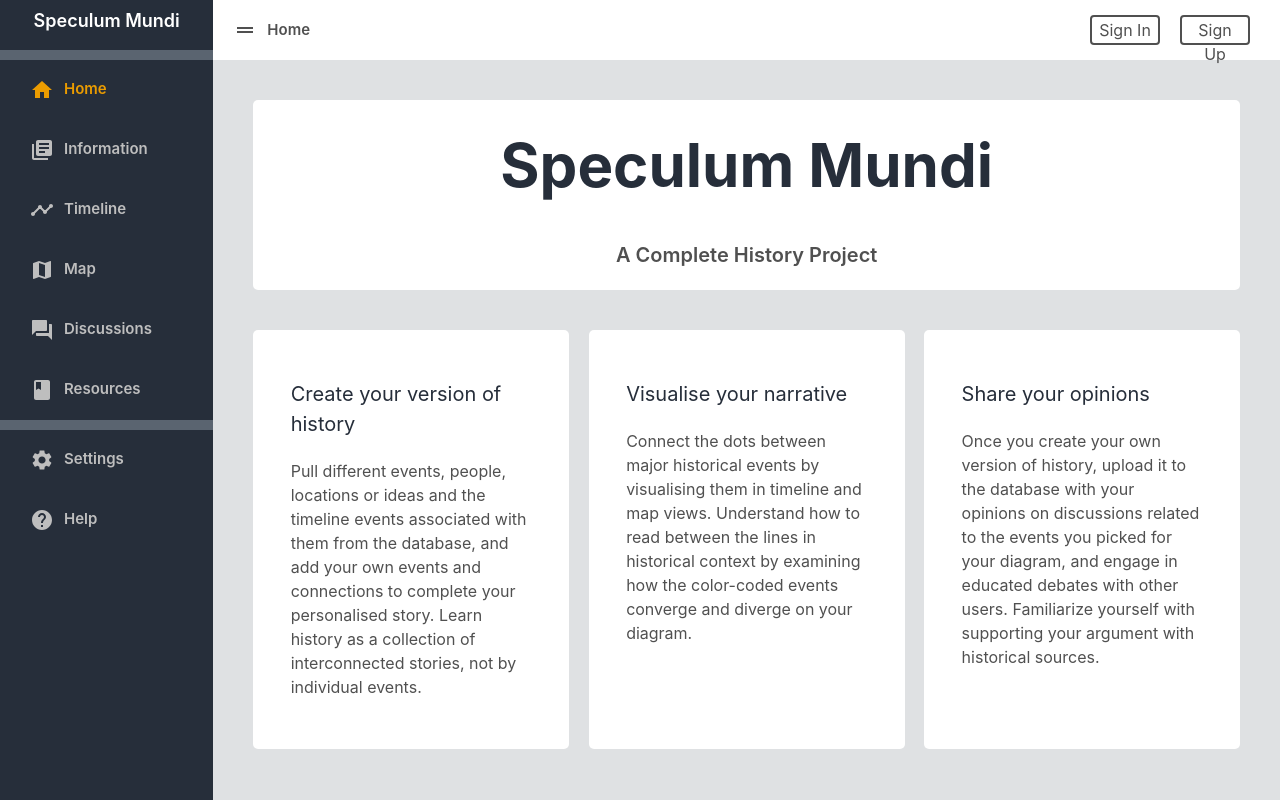
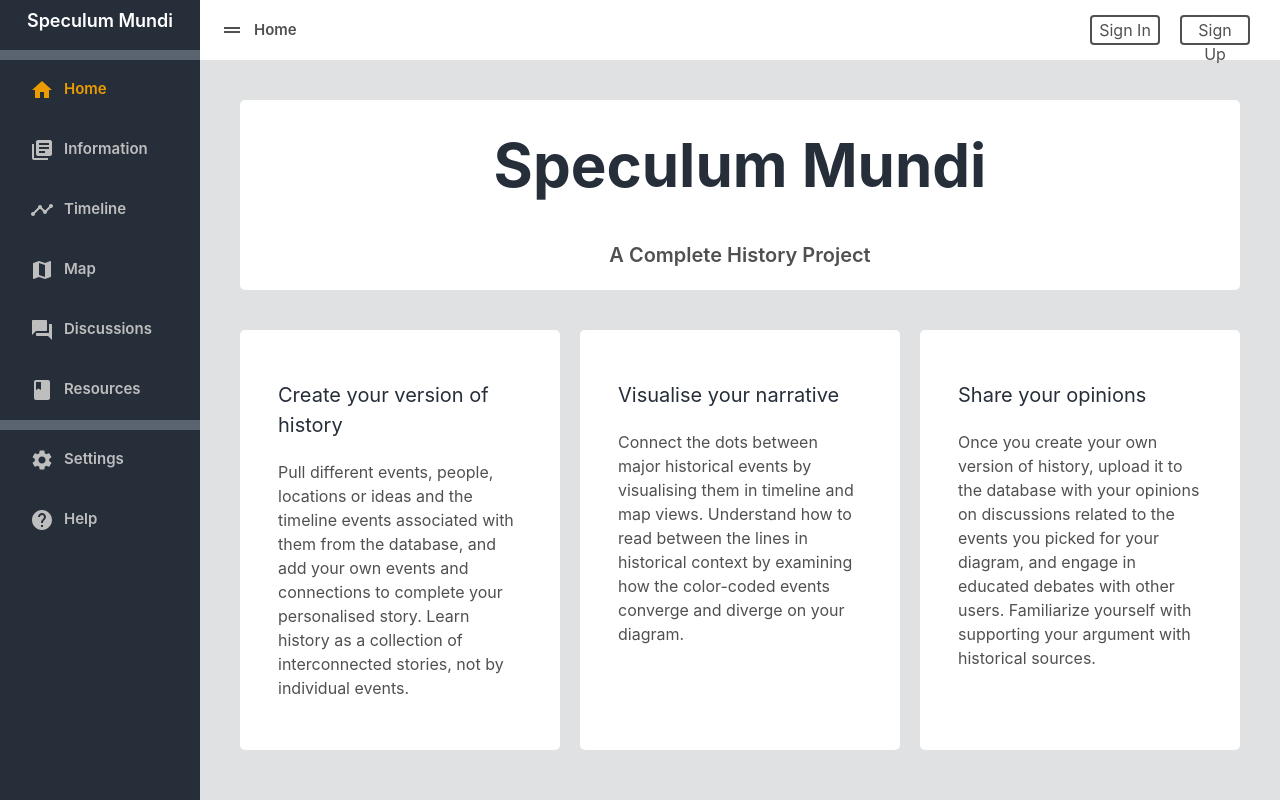
Before and after one commit to minhok1/speculum-mundi-old, a React (Vite) app in the folder client/: page /home in a window 1280 px wide. Built offline with nearby package versions, Linux system fonts and the light colour scheme.

Commit message:
now format navsidebar to spread out horizontally below md

```diff
--- a/client/src/App.css
+++ b/client/src/App.css
@@ -23,7 +23,6 @@
 .navbar-container {
   margin: 0;
   padding: 0;
-  /* height: 100%; */
   min-width: 200px;
 }
 
--- a/client/src/routes/Home/Home.css
+++ b/client/src/routes/Home/Home.css
@@ -12,6 +12,7 @@
 .title-row {
   justify-content: center;
   align-items: center;
+  text-align: center;
   font-size: 60px;
   font-weight: 700;
   color: var(--color-primary-1);
--- a/client/src/routes/Home/Home.tsx
+++ b/client/src/routes/Home/Home.tsx
@@ -11,7 +11,7 @@ export default function Home() {
   return (
     <Container className="page-container">
       <Row className="page-container-row">
-        <Col md={2} className="navbar-container">
+        <Col md={1} className="navbar-container">
           <NavSidebar />
         </Col>
         <Col className="contents-container">
```
